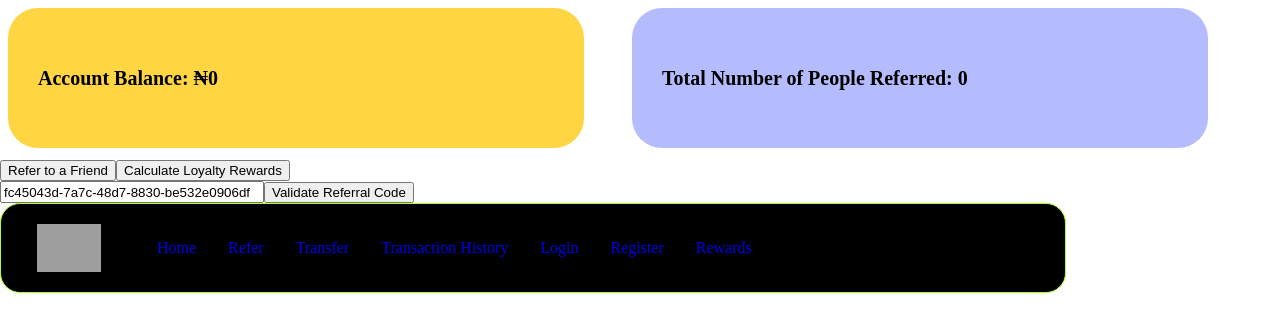
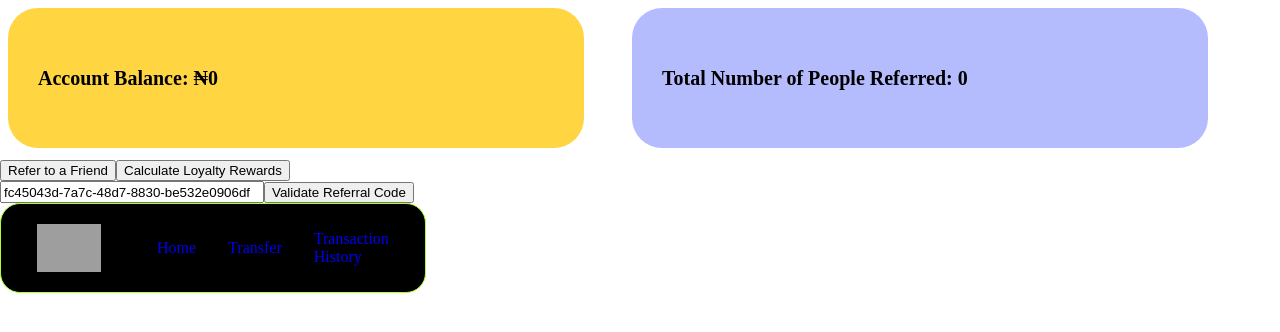
Before and after one commit to OGMONARCH/marketwallet, a React (Create React App) app: page / in a window 1280 px wide. Shown: the top 332 px of the page. Built offline with nearby package versions, Linux system fonts and the light colour scheme; grey boxes are pictures that could not be loaded.

Commit message:
ahyayieeeeeeeeeee

```diff
--- a/src/App.js
+++ b/src/App.js
@@ -4,12 +4,8 @@ import './Style/general.css';
 import { BrowserRouter, Routes, Route } from 'react-router-dom';
 import Navbar from './component/Navbar';
 import Home from './component/Home';
-// import Refer from './component/Refer';
 import Transfer from './component/Transfer';
 import TransactionHistory from './component/TransactionHistory';
-// import Login from './component/Login';
-// import Register from './component/Register';
-import Rewards from './component/Rewards';
 
 function App() {
  return (
@@ -18,12 +14,8 @@ function App() {
         <Home />
         <Routes>
           <Route path="/" element={<Navbar />} />
-          {/* <Route path="/refer" element={<Refer />} /> */}
           <Route path="/transfer" element={<Transfer />} />
           <Route path="/transaction-history" element={<TransactionHistory />} />
-          {/* <Route path="/login" element={<Login />} />
-          <Route path="/register" element={<Register />} /> */}
-          <Route path="/rewards" element={<Rewards />} />
         </Routes>
       </BrowserRouter>
     </div>
--- a/src/Style/general.css
+++ b/src/Style/general.css
@@ -7,7 +7,7 @@ header{
     display: flex;
     background: black;
     height: 3rem;
-    width: 80%;
+    width: 30%;
     align-items: center;
     /* margin: 1rem; */
     padding: 20px;
--- a/src/component/Navbar.js
+++ b/src/component/Navbar.js
@@ -9,12 +9,8 @@ const Navbar = () => {
          <nav className='nav-section'>
             <ul>
                 <li><Link to={'/'}>Home</Link></li>
-                <li><Link to={'/refer'}>Refer</Link></li>
                 <li><Link to={'/transfer'}>Transfer</Link></li>
                 <li><Link to={'/transaction-history'}>Transaction History</Link></li>
-                <li><Link to={'/login'}>Login</Link></li>
-                <li><Link to={'/register'}>Register</Link></li>
-                <li><Link to={'/rewards'}>Rewards</Link></li>
             </ul>
         </nav>
     </header>
--- a/src/component/Rewards.js
+++ /dev/null
@@ -1,9 +0,0 @@
-import React from 'react'
-
-const Rewards = () => {
-  return (
-    <div></div>
-  )
-}
-
-export default Rewards
```
